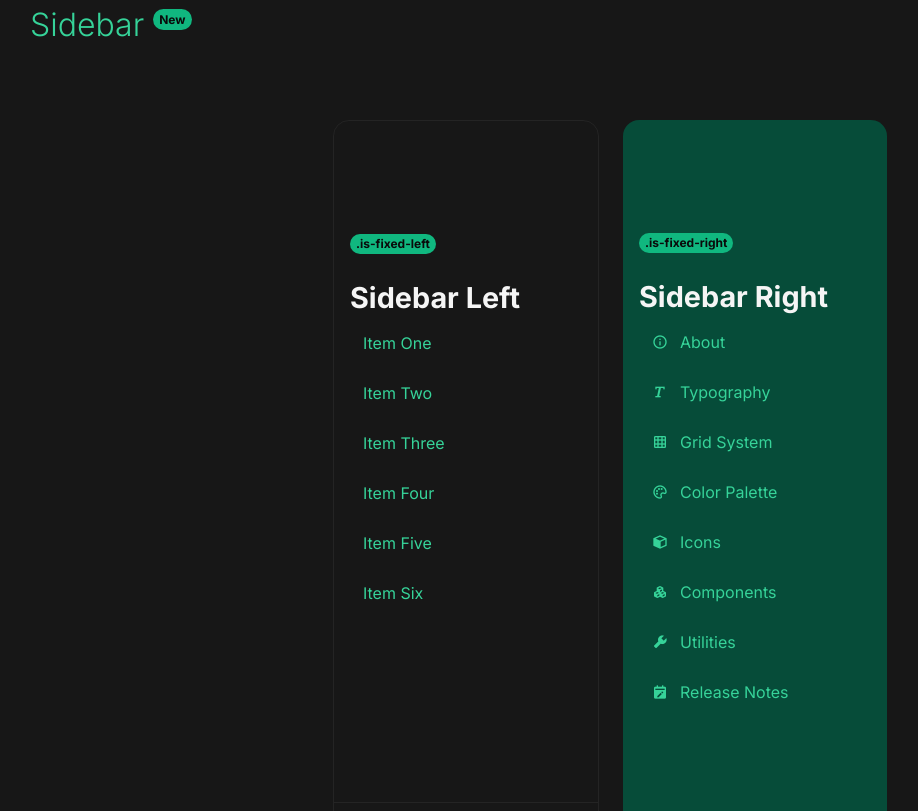
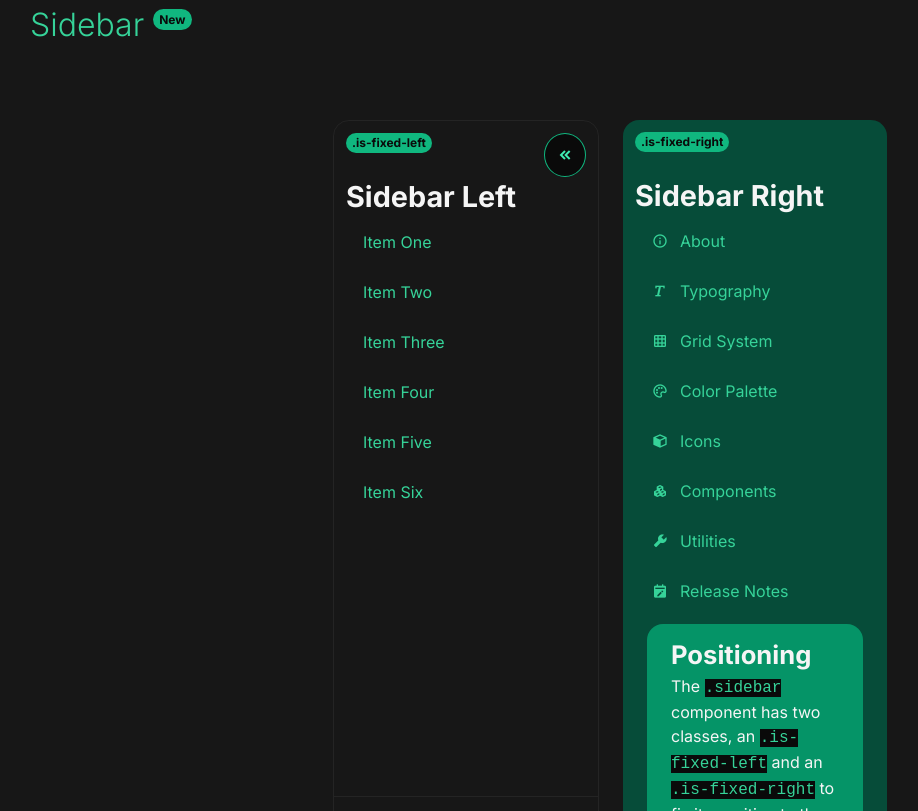
Before and after one commit to thejohnnathan/darksight-2, a website: page index.html in a window 1280 px wide. Shown: the part 5789-6600 px from the top of the page, without its empty margins (30-948 px from the left). Drawn offline with Linux system fonts and the light colour scheme.

Commit message:
Minor changes to Sidebar Component

```diff
--- a/darksight/components/_sidebar.scss
+++ b/darksight/components/_sidebar.scss
@@ -1,12 +1,19 @@
 .sidebar {
     display: flex;
     flex-flow: column nowrap;
+    justify-content: space-between;
     border: $base-border solid lighten($base-background-color, 5);
     border-radius: $base-border-radius;
     width: 264px;
     max-width: 264px !important;
     height: 100vh;
     z-index: 99 !important;
+    padding: 0;
+    align-content: center;
+
+    & button.toggler {
+        align-self: right;
+    }
 
     .site-title {
         font-size: $font-size-lg;
@@ -16,42 +23,55 @@
         position: fixed !important;
         top: 0;
         left: 0;
+        bottom: 0;
     }
 
     &.is-fixed-right {
         position: fixed !important;
         top: 0;
         right: 0;
+        bottom: 0;
     }
 
-    .container {
-        display: inline-flex;
+    & nav {
+        display: flex;
         flex-flow: column nowrap !important;
-        text-align: left;
-        padding: 7rem 1rem !important;
+        padding: $base-padding;
+        height: 60vh;
+
+        & li {
+            display: flex;
             margin: 0;
-        width: 100%;
+
+            &:first-child {
+                justify-content: space-between;
+            }
 
             & a {
-            display: inline-flex;
+                position: relative;
+                display: flex;
                 flex-flow: row nowrap;
+                transition: all 0.4s ease-in-out;
+                align-items: center;
                 height: 3rem;
-            margin: 0;
                 align-items: center;
-            padding: 0 $base-padding;
+                padding: 0 1rem;
+                border: $base-border solid transparent;
                 border-radius: $base-border-radius * 0.5;
-            margin: 0;
-            border: $base-border solid transparent;
+                width: 100%;
+                flex-grow: 1;
 
                 &:hover {
                     background-color: darken($base-link-color, 40);
                 }
 
                 &:active,
-            &:focus {
+                &:focus,
+                &.active {
                     background-color: darken($base-background-color, 5);
                     border: $base-border solid $base-link-color;
                     text-decoration: none !important;
+                }
             }
         }
     }
--- a/index.html
+++ b/index.html
@@ -745,38 +745,71 @@
                         class="badge-emerald-500 text-neutral-950 weight-bold">New</sup>
                 </h3>
                 <div class="row justify-center">
-                    <div class="sidebar">
-                        <div class="container">
-                            <header>
-                                <div class="badge-emerald-500 text-neutral-950 weight-bold display-i-b mb-2">
-                                    .is-fixed-left</div>
-                            </header>
+                    <div class="sidebar" id="sidebar">
+                        <nav>
+                            <li>
+                                <div class="badge-emerald-500 text-neutral-950 weight-bold display-i-b mb-2">.is-fixed-left</div>
+                                <button class="btn-outlined-emerald-500 p-1 br-circle toggler" id="toggleButton"><i class="bx bxs-chevrons-left"></i></button>
+                            </li>
+                            <li>
                                 <h4>Sidebar Left</h4>
+                            </li>
+                            <li>
                                 <a href="#">Item One</a>
+                            </li>
+                            <li>
                                 <a href="#">Item Two</a>
+                            </li>
+                            <li>
                                 <a href="#">Item Three</a>
+                            </li>
+                            <li>
                                 <a href="#">Item Four</a>
+                            </li>
+                            <li>
                                 <a href="#">Item Five</a>
+                            </li>
+                            <li>
                                 <a href="#">Item Six</a>
+                            </li>
+                        </nav>
+                        <hr class="mt-4" />
+                        <p>&nbsp;</p>
                     </div>
-                        <hr class="mt-4" />
-                    </div>
-                    <div class="sidebar ml-2 bg-emerald-900 pb-5 b-none">
-                        <div class="container">
-                            <header>
+                    <div class="sidebar ml-2 bg-emerald-900 pb-2 b-none">
+                        <nav>
+                            <li>
                                 <div class="badge-emerald-500 text-neutral-950 weight-bold display-i-b mb-2">
                                     .is-fixed-right</div>
-                            </header>
+                            </li>
+                            <li>
                                 <h4>Sidebar Right</h4>
+                            </li>
+                            <li>
                                 <a href="#"><i class="bx bx-info-circle mr-1"></i> About</a>
+                            </li>
+                            <li>
                                 <a href="#"><i class="bx bx-text mr-1"></i> Typography</a>
+                            </li>
+                            <li>
                                 <a href="#"><i class="bx bx-grid mr-1"></i>Grid System</a>
+                            </li>
+                            <li>
                                 <a href="#"><i class="bx bx-palette mr-1"></i>Color Palette</a>
+                            </li>
+                            <li>
                                 <a href="#"><i class="bx bxs-cube mr-1"></i>Icons</a>
+                            </li>
+                            <li>
                                 <a href="#"><i class="bx bxs-component mr-1"></i>Components</a>
+                            </li>
+                            <li>
                                 <a href="#"><i class="bx bxs-wrench mr-1"></i>Utilities</a>
+                            </li>
+                            <li>
                                 <a href="#"><i class="bx bxs-calendar-edit mr-1"></i>Release Notes</a>
-                        </div>
+                            </li>
+                        </nav>
                         <div class="card bg-emerald-600 e-none ml-2 mr-2 mt-0 b-none">
                             <header>
                                 <h5>Positioning</h5>
```
Also changed, not shown: css/index.css. Lines whose indentation alone changed are shown as unchanged.
